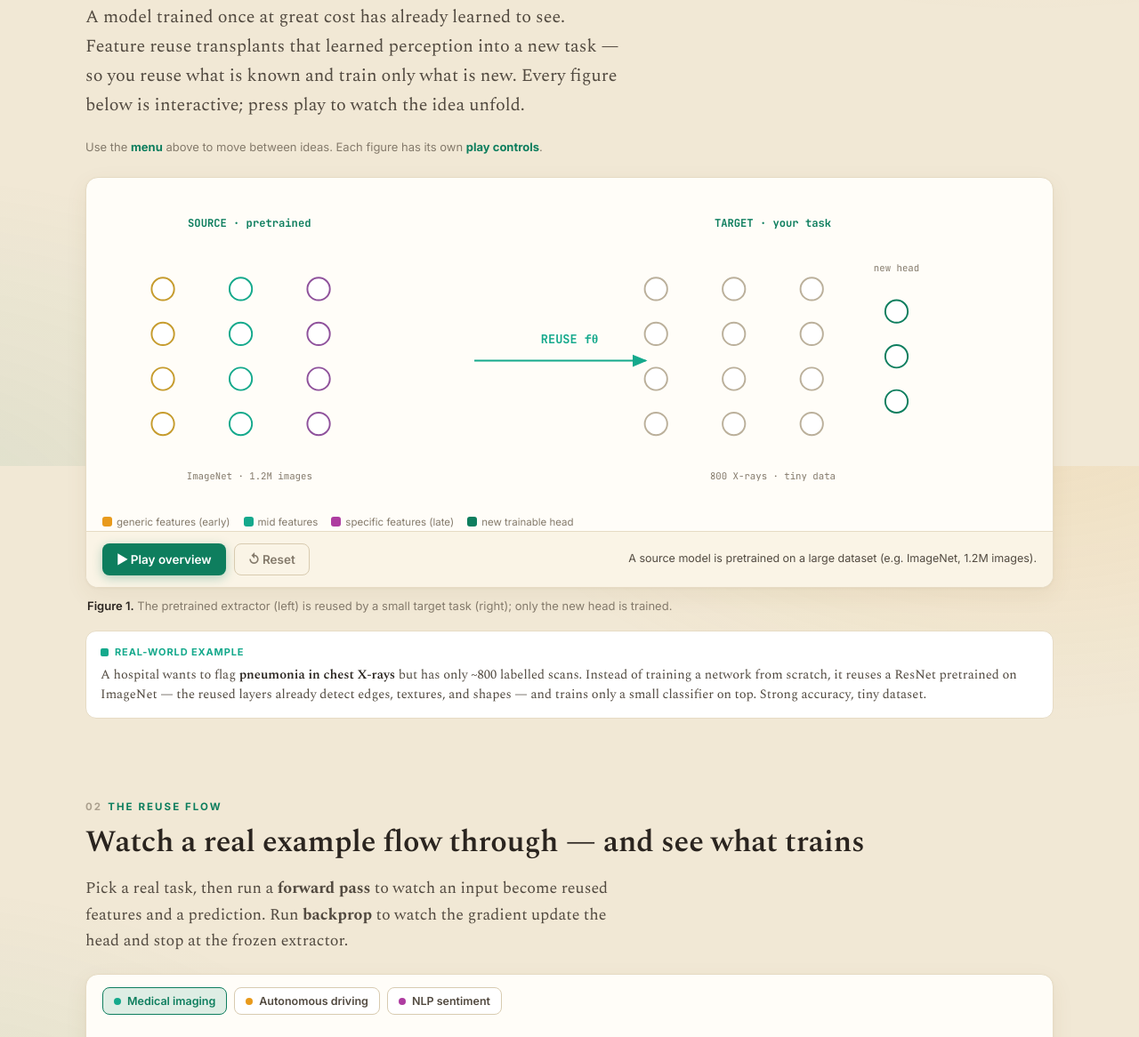
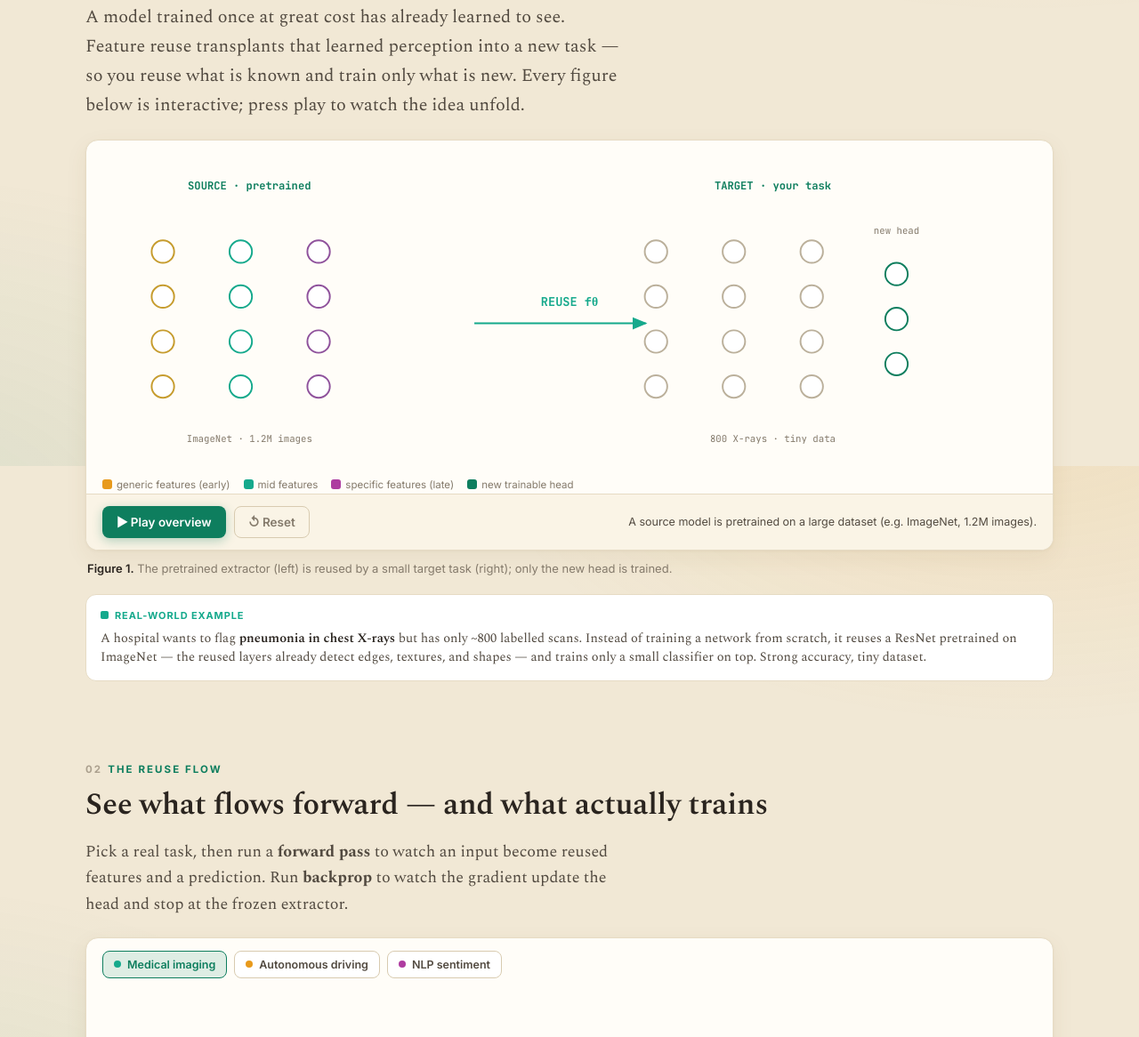
Before and after one commit to sureshbabugandla/transfer-learning-feature-reuse, a plain HTML site: page index.html in a window 1280 px wide. Shown: the part 276-1442 px from the top of the page at 89% size. Drawn offline with nearby package versions, Linux system fonts and the light colour scheme.

Commit message:
Revise text in overview and reuse flow sections
Updated the text in the overview and reuse flow sections for clarity.

```diff
--- a/index.html
+++ b/index.html
@@ -179,7 +179,6 @@ footer{padding:40px 0 50px;text-align:center;color:var(--muted);font-family:var(
   <div class="eyebrow"><span class="n">01</span>Overview</div>
   <h1>Feature Reuse in Transfer Learning</h1>
   <p class="sub">A model trained once at great cost has already learned to see. Feature reuse transplants that learned perception into a new task — so you reuse what is known and train only what is new. Every figure below is interactive; press play to watch the idea unfold.</p>
-  <div class="kbd">Use the <b>menu</b> above to move between ideas. Each figure has its own <b>play controls</b>.</div>
 
   <div class="figure card">
     <div class="stage"><svg id="ovSvg" class="viz" viewBox="0 0 1080 360" aria-label="A pretrained source model's features are reused by a target task"></svg></div>
@@ -207,7 +206,7 @@ footer{padding:40px 0 50px;text-align:center;color:var(--muted);font-family:var(
 <!-- REUSE FLOW -->
 <section id="flow" class="reveal">
   <div class="eyebrow"><span class="n">02</span>The Reuse Flow</div>
-  <h2>Watch a real example flow through — and see what trains</h2>
+  <h2>See what flows forward — and what actually trains</h2>
   <p class="sub">Pick a real task, then run a <b>forward pass</b> to watch an input become reused features and a prediction. Run <b>backprop</b> to watch the gradient update the head and stop at the frozen extractor.</p>
 
   <div class="figure card">
```
